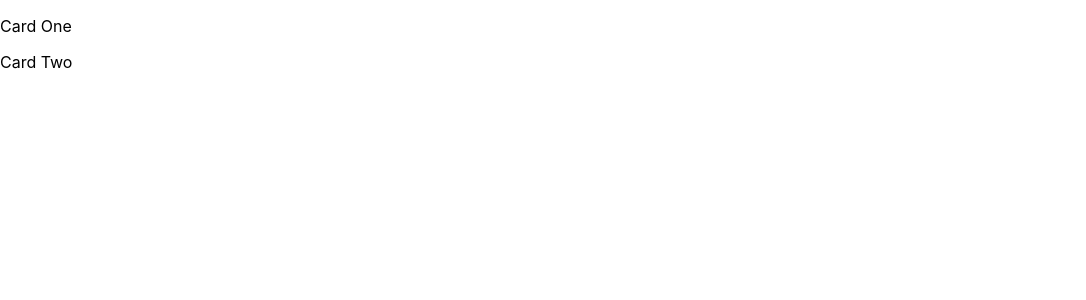
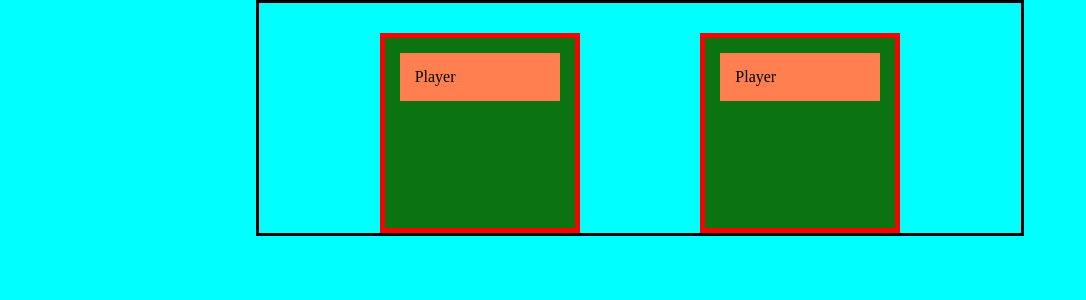
Before and after one commit to Morriden/FiguresOfDestiny, a React (Create React App) app: page / in a window 1280 px wide. Shown: the top 300 px of the page, without its empty margins (0-1086 px from the left). Built offline with nearby package versions, Linux system fonts and the light colour scheme.

Commit message:
added basic cs for sizing, working on more pieces

```diff
--- a/src/App.js
+++ b/src/App.js
@@ -8,13 +8,11 @@ function App() {
       <main className="flexbox">
         <Board id="board-1" className="board">
           <Card id="card-1" className="card" draggable="true">
-            <p>Card One</p>
           </Card>
         </Board>
 
         <Board id="board-2" className="board">
           <Card id="card-2" className="card" draggable="true">
-            <p>Card Two</p>
           </Card>
         </Board>
       </main>
--- a/src/components/Card.js
+++ b/src/components/Card.js
@@ -24,6 +24,7 @@ console.log(props)
             onDragOver={dragOver}
         >
             { props.children }
+            Player
         </div>
     )
 }
--- a/src/index.css
+++ b/src/index.css
@@ -1,13 +1,45 @@
-body {
+* {
   margin: 0;
-  font-family: -apple-system, BlinkMacSystemFont, 'Segoe UI', 'Roboto', 'Oxygen',
-    'Ubuntu', 'Cantarell', 'Fira Sans', 'Droid Sans', 'Helvetica Neue',
-    sans-serif;
-  -webkit-font-smoothing: antialiased;
-  -moz-osx-font-smoothing: grayscale;
+  padding: 0;
+  box-sizing: border-box;
 }
 
-code {
-  font-family: source-code-pro, Menlo, Monaco, Consolas, 'Courier New',
-    monospace;
+body {
+  background-color: aqua;
 }
+
+.flexbox {
+  display: flex;
+  justify-content: space-evenly;
+
+  border: solid 3px black;
+
+  width: 60%;
+  height: 100%;
+
+  overflow: hidden;
+
+  margin: 0 auto;
+  padding-top: 30px;
+}
+
+.flexbox .board {
+  display: flex;
+  flex-direction: column;
+
+  width: 200px;
+  height: 200px;
+
+  border: solid 5px red;
+
+  background-color: rgb(11, 116, 16);
+
+  padding: 15px;
+}
+
+.flexbox .board .card {
+  padding: 15px;
+  background-color: coral;
+
+  cursor: pointer;
+}
```
